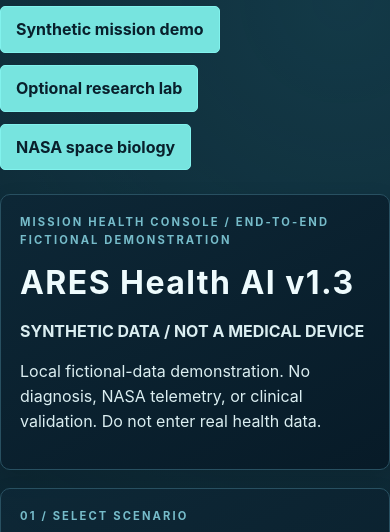
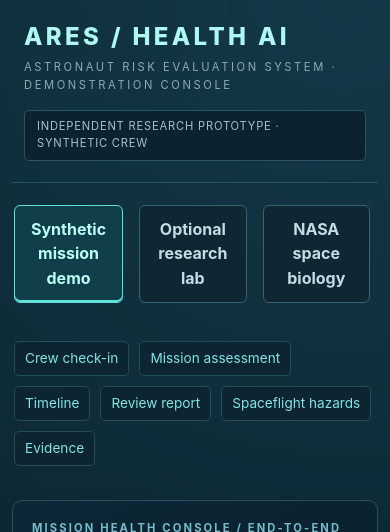
Before and after one commit to josuepa936-hue/ARES-Health-AI, a React (Vite) app in the folder frontend/: page / in a window 390 px wide. Shown: the top 532 px of the page. Built offline with nearby package versions, Linux system fonts and the light colour scheme; no server answers.

Commit message:
Unify mission, MIT and NASA workspaces inside responsive health operations console

```diff
--- a/frontend/src/Workspace.tsx
+++ b/frontend/src/Workspace.tsx
@@ -7,8 +7,15 @@ const NasaResearch = lazy(() => import('./components/NasaResearch'));
 export default function Workspace() {
   const [mode, setMode] = useState<'mission' | 'research' | 'nasa'>('mission');
   return (
-    <>
-      <nav aria-label="Workspace mode">
+    <div className="mission-shell">
+      <div className="global-header">
+        <div className="brand-lockup">
+          <span className="brand-mark">ARES / HEALTH AI</span>
+          <span className="brand-subtitle">Astronaut Risk Evaluation System · Demonstration Console</span>
+        </div>
+        <span className="global-status">INDEPENDENT RESEARCH PROTOTYPE · SYNTHETIC CREW</span>
+      </div>
+      <nav className="workspace-nav" aria-label="Workspace mode">
         <button aria-pressed={mode === 'mission'} onClick={() => setMode('mission')}>
           Synthetic mission demo
         </button>
@@ -19,6 +26,16 @@ export default function Workspace() {
           NASA space biology
         </button>
       </nav>
+      {mode === 'mission' && (
+        <nav className="quick-nav" aria-label="Mission workflow navigation">
+          <a href="#crew-checkin">Crew check-in</a>
+          <a href="#mission-results">Mission assessment</a>
+          <a href="#mission-timeline">Timeline</a>
+          <a href="#mission-review">Review report</a>
+          <a href="#space-risks">Spaceflight hazards</a>
+          <a href="#scientific-evidence">Evidence</a>
+        </nav>
+      )}
       <div hidden={mode !== 'mission'}>
         <App />
       </div>
@@ -32,6 +49,6 @@ export default function Workspace() {
           <NasaResearch />
         </Suspense>
       )}
-    </>
+    </div>
   );
 }
```
